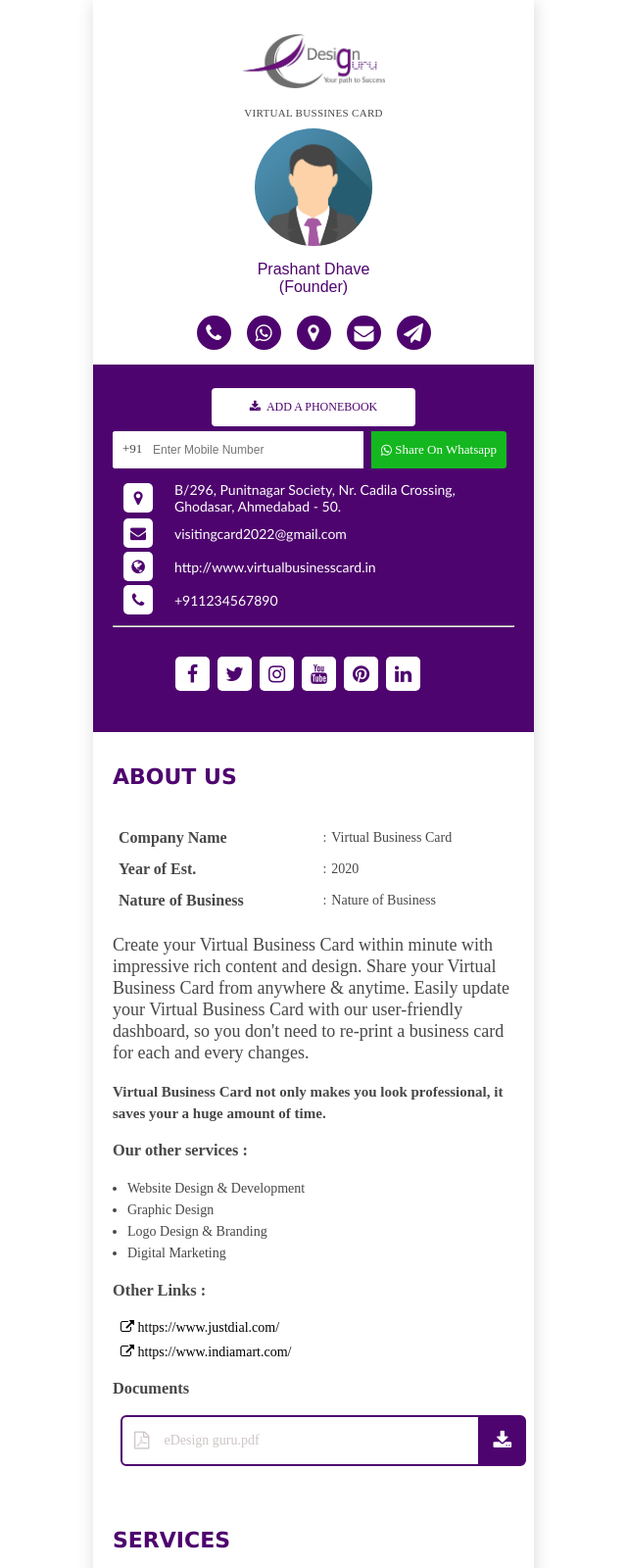
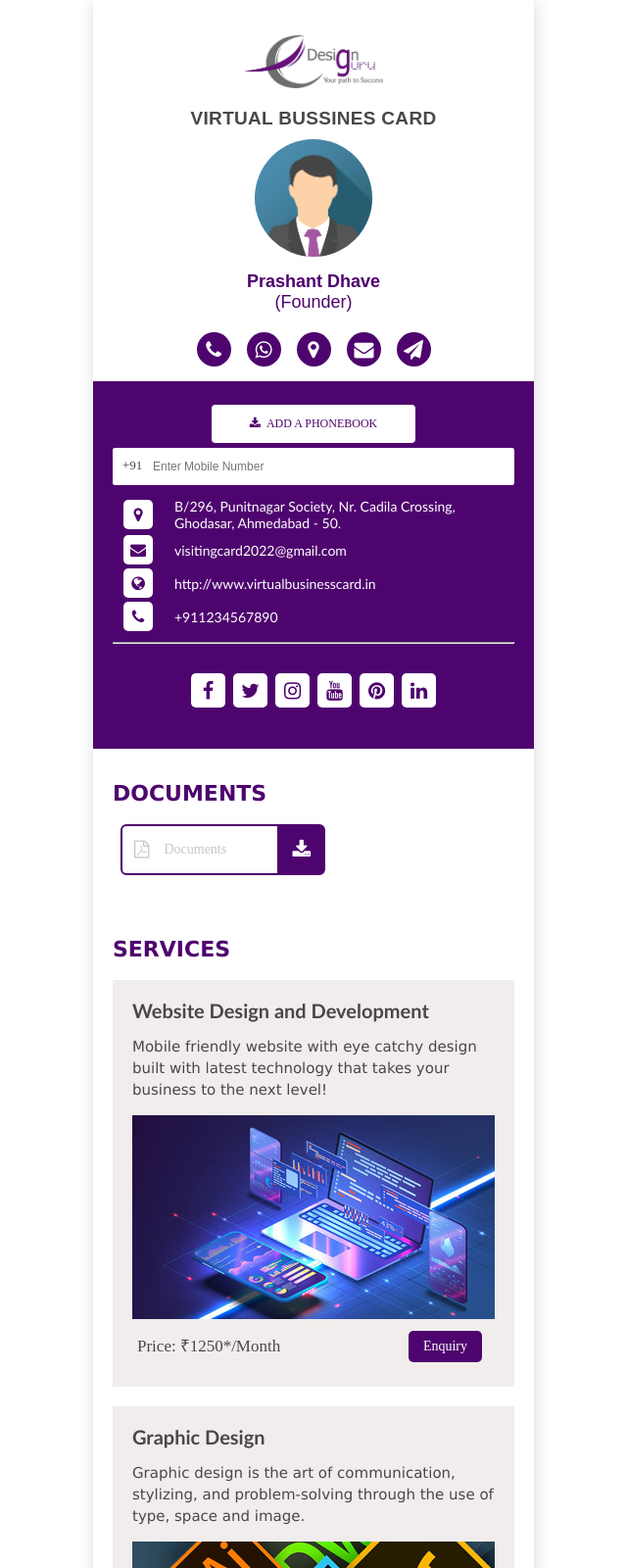
Before and after one commit to varsha0198/VISITING-CARD, a plain HTML site: page index.html in a window 1280 px wide. Shown: the top 1600 px of the page at 98% size, without its empty margins (320-960 px from the left). Drawn offline with Linux system fonts and the light colour scheme.

Commit message:
fourth commit

```diff
--- a/index.html
+++ b/index.html
@@ -3,7 +3,7 @@
 
 <head>
     <title>Visiting Card</title>
-    <meta charset="utf-8">
+    <meta charset="utf-8" content="text/html">
     <meta name="viewport" content="width=device-width, initial-scale=1">
     <link rel="stylesheet" href="https://cdnjs.cloudflare.com/ajax/libs/font-awesome/4.7.0/css/font-awesome.min.css">
     <link rel="stylesheet" href="https://cdnjs.cloudflare.com/ajax/libs/font-awesome/4.7.0/css/font-awesome.min.css">
@@ -19,11 +19,11 @@
                     <img src="./images/edesignguru-logo-purple.jpg" alt="image1">
                 </div>
                 <br>
-                <div class="cardname">Virtual Bussines Card</div>
+                <div class="cardname"><strong> Virtual Bussines Card </strong></div>
                 <div class="image-port">
                     <img src="./images/img_avatar3.png" alt="image-avtar" class="image-md">
                 </div>
-                <div class="card-holder">Prashant Dhave<br>
+                <div class="card-holder"><strong> Prashant Dhave </strong><br>
                     <span>(Founder)</span>
                 </div>
                 <div class="set-button">
@@ -59,18 +59,15 @@
                 <div class="share-number">
                     <div class="input-number">
                         <label>+91</label>
-                        <input placeholder="Enter Mobile Number">
+                        <input type="number" placeholder="Enter Mobile Number">
                     </div>
-                    <a class="whatsapp-btn" href="whatsapp button">
-                        <i class="fa fa-whatsapp"></i>
-                        &nbsp;Share On Whatsapp
-                    </a>
+
                 </div>
                 <table class="table-items">
                     <tbody>
                         <tr>
                             <td>
-                                <a target="_blank" href="https://goo.gl/maps/wFFGBpKRDSPMWHtX6/">
+                                <a target="_blank" href="https://goo.gl/maps/wFFGBpKRDSPMWHtX6/" alt="google map">
                                     <i class="fa fa-map-marker icons-md"></i>
                                 </a>
                             </td>
@@ -151,72 +148,19 @@
                         </a>
                     </li>
 
+
                 </ul>
             </div>
         </div>
 
         <div class="secondpage">
-            <h2 class="secondpage-heading">
-                ABOUT US
-            </h2>
-            <table class="tabledata">
-                <tbody>
-                    <tr>
-                        <td class="company-data">
-                            <h3>Company Name</h3>
-                        </td>
-                        <td>:</td>
-                        <td>Virtual Business Card</td>
-                    </tr>
-                    <tr>
-                        <td class="company-data">
-                            <h3>Year of Est. </h3>
-                        </td>
-                        <td>:</td>
-                        <td>2020</td>
-                    </tr>
-                    <tr>
-                        <td class="company-data">
-                            <h3>Nature of Business</h3>
-                        </td>
-                        <td>:</td>
-                        <td>Nature of Business</td>
-                    </tr>
-                </tbody>
-            </table>
-            <p class="paragraph">Create your Virtual Business Card within minute with impressive rich content and
-                design. Share your
-                Virtual Business Card from anywhere & anytime. Easily update your Virtual Business Card with our
-                user-friendly dashboard, so you don't need to re-print a business card for each and every changes.
-            </p>
-
-            <p><strong>
-                    Virtual Business Card not only makes you look professional, it saves your a huge amount of time.
-                </strong></p>
-            <h3>Our other services :</h3>
-            <ul class="unorderedlist">
-                <li>Website Design &amp; Development</li>
-                <li>Graphic Design</li>
-                <li>Logo Design &amp; Branding</li>
-                <li>Digital Marketing</li>
-            </ul>
-            <div class="other-link">
-                <h3 class="other-link-h3">Other Links :</h3>
-                <a class="other-link-a" target="_blank" href="justdial.com">
-                    <i class="fa fa-external-link"></i>
-                    https://www.justdial.com/
-                </a>
-                <a class="other-link-a" target="_blank" href="indiamart.com">
-                    <i class="fa fa-external-link"></i>
-                    https://www.indiamart.com/
-                </a>
-            </div>
-            <h3>Documents</h3>
+            <h2 class="third-heading">DOCUMENTS </h2>
+            <br>
             <a class="documents" href="eDesign guru.pdf">
                 <div class="pdf-icon">
                     <i class="fa fa-file-pdf-o"></i>
                 </div>
-                <div class="pdf-edesign">eDesign guru.pdf</div>
+                <div class="pdf-edesign">Documents</div>
                 <div class="download-icon">
                     <i class="fa fa-download"></i>
                 </div>
@@ -228,7 +172,8 @@
             <div>
                 <div class="banner">
                     <h3 class="banner-title">Website Design and Development</h3>
-                    <p class="paragraph">Mobile friendly website with eye catchy design built with latest technology that takes your
+                    <p class="paragraph">Mobile friendly website with eye catchy design built with latest technology
+                        that takes your
                         business to the next level!
                     </p>
                     <img src="./images/web-design-and-development.jpg" alt="website design">
@@ -240,7 +185,8 @@
                 </div>
                 <div class="banner">
                     <h3 class="banner-title">Graphic Design</h3>
-                    <p class="paragraph">Graphic design is the art of communication, stylizing, and problem-solving through the use of
+                    <p class="paragraph">Graphic design is the art of communication, stylizing, and problem-solving
+                        through the use of
                         type, space and image.
                     </p>
                     <img src="./images/graphic-design.jpg" alt="graphic design">
@@ -251,7 +197,8 @@
                 </div>
                 <div class="banner">
                     <h3 class="banner-title">Logo Design And Branding</h3>
-                    <p class="paragraph">A Logo is a design symbolizing ones organization. It is a design that is used by an organization
+                    <p class="paragraph">A Logo is a design symbolizing ones organization. It is a design that is used
+                        by an organization
                         for its branding.
                     </p>
                     <img src="./images/logo-design.jpg" alt="logo-design">
@@ -262,7 +209,8 @@
                 </div>
                 <div class="banner">
                     <h3 class="banner-title"> Digital Marketing </h3>
-                    <p class="paragraph">We provide Digital Marketing services like Search Engine Optimization (SEO), Social Media
+                    <p class="paragraph">We provide Digital Marketing services like Search Engine Optimization (SEO),
+                        Social Media
                         Marketing (SMM), and Email Marketing.
                     </p>
                     <img src="./images/digital-marketing.jpg" alt="digital-marketing">
@@ -302,7 +250,7 @@
                         </tr>
                     </tbody>
                 </table>
-                <h3 style="text-align:center;">Account Details</h3>
+                <h3 style="text-align:center;" class="font-style">Account Details</h3>
                 <table class="tabledata">
                     <tbody>
                         <tr>
@@ -343,7 +291,7 @@
                         </tr>
                     </tbody>
                 </table>
-                <h3 style="text-align:center;">QR Codes :</h3>
+                <h3 style="text-align:center;" class="font-style">QR Codes </h3>
                 <div>
                     <h4 class="heading-h4">Paytm:</h4>
                     <img src="./images/paytmQR.png" class="QR-IMAGES" alt="paytm image">
@@ -357,6 +305,20 @@
                     <img src="./images/phonepeQR.png" class="QR-IMAGES" alt="phonepe image">
                 </div>
             </div>
+        </div>
+
+        <div class="thirdpage">
+            <h2 class="third-heading">GALLERY</h2>
+            <div style="padding-top:10px ; padding-bottom:20px">
+                <div class="gallery-box">
+                <img src="./images/gallery1.jpg" class="gallery-img" alt="image1">
+                <img src="./images/gallery2.jpg" class="gallery-img" alt="image2">
+                <img src="./images/gallery3.jpg" class="gallery-img" alt="image3">
+                <img src="./images/gallery4.jpg" class="gallery-img" alt="image4">
+                </div>
+
+            </div>
+
         </div>
 
 
@@ -374,9 +336,9 @@
         </div>
         <div class="thirdpage">
             <h2 class="third-heading">ENQUIRY FORM</h2>
-            <form >
+            <form>
 
-                <input type="email" placeholder="enter email"  class="form-data" >
+                <input type="email" placeholder="enter email" class="form-data">
                 <br>
                 <br>
                 <input type="text" placeholder="enter message" class="form-style">
@@ -387,7 +349,8 @@
         </div>
 
         <div>
-            <P>@ 2022 <a href="http://www.virtualbusinesscard.in/" target="_blank" style="color: black;">www.virtualbusinesscard.in</a></P>
+            <P>@ 2022 <a href="http://www.virtualbusinesscard.in/" target="_blank"
+                    style="color: black;">www.virtualbusinesscard.in</a></P>
         </div>
 
     </section>
--- a/style.css
+++ b/style.css
@@ -35,33 +35,33 @@ body {
 
 .logodata {
     width: 60%;
-    max-width: 500px;
+    max-width: 300px;
     float: left;
-    padding: 5px;
+    text-align: left;
+    padding: 8px;
     position: relative;
     vertical-align: middle;
     text-align: center;
-    height: 30px;
-    padding-bottom: 20px;
+    height: 40px;
 }
 
 .logodata img {
     height: auto;
     max-width: 100%;
     position: absolute;
-
+    top: 0;
     left: 0;
     right: 0;
     bottom: 0;
     margin: auto auto;
-    max-height: 100%;
+    max-height: 95%;
 }
 
 .cardname {
     margin: 1px auto 10px auto;
-    font-size: 11px;
+    font-size: 19px;
     text-transform: uppercase;
-    font-family: latobold;
+    font-family:Arial, Helvetica, sans-serif;
     letter-spacing: 0.3px;
 }
 
@@ -91,7 +91,7 @@ body {
 }
 
 .card-holder {
-    font-size: 16px;
+    font-size: 18px;
     font-family: Arial, Helvetica, sans-serif;
     color: var(--primary-color);
 }
@@ -169,7 +169,7 @@ a {
     position: relative;
     flex: 1;
     overflow: hidden;
-    border-radius: 3px 0 0 3px;
+    border-radius: 3px 3px 3px 3px;
 }
 
 .input-number label {
@@ -230,7 +230,7 @@ a {
     display: inline-block;
     font-family: 'Trebuchet MS', 'Lucida Sans Unicode', 'Lucida Grande', 'Lucida Sans', Arial, sans-serif;
     text-align: left;
-    float : left;
+    float: left;
 }
 
 .share-btn .firstpage-md {
@@ -244,7 +244,8 @@ a {
 .share-btn {
     list-style: none;
     display: flex;
-
+    flex-wrap: wrap;
+    justify-content: center;
     padding: 0 60px;
     margin: 0;
 }
@@ -279,12 +280,14 @@ a {
     width: 35px;
     border-radius: 5px;
 }
-.share-btn li{
+
+.share-btn li {
     padding: 4px;
     list-style: none;
 
 }
-.secondpage{
+
+.secondpage {
     text-align: left;
     padding: 20px;
     margin-top: 15px;
@@ -296,7 +299,7 @@ a {
     word-wrap: break-word;
 }
 
-.secondpage-heading{
+.secondpage-heading {
     color: var(--primary-color);
     margin: 0 0 20px 0;
     display: inline-block;
@@ -306,63 +309,59 @@ a {
     font-family: Verdana, Geneva, Tahoma, sans-serif;
 
 }
-.tabledata{
+
+.tabledata {
     font-size: 14px;
     margin-top: 15px;
     border-collapse: separate;
     border-spacing: 0 0px;
     width: 100%;
 }
-.tabledata .company-data{
+
+.tabledata .company-data {
     text-align: left;
     min-width: 140px;
     vertical-align: top;
 }
-.tabledata h3{
-    font-size: 16px;
+.tabledata h3 {
+    font-size: 15px;
     line-height: 1;
     padding-left: 5px;
     margin: 7PX 0;
 }
-.unorderedlist{
-    list-style-type: disc;
-    padding-left:15px ;
-}
-.other-link .other-link-a{
-    display: block;
-    line-height: 20px;
-    margin-bottom: 5px;
-    word-break: break-all;
-    color: var(--black-color);
-}
-.documents{
+.documents {
     display: inline-flex;
     align-items: center;
     justify-content: space-between;
-    width: 100%;
+    width: 50%;
     border: 2px solid var(--primary-color);
     border-radius: 6px;
     margin-bottom: 10px;
     color: var(--text-gray);
-}.pdf-icon{
+}
+
+.pdf-icon {
     padding: 12px;
     padding-right: 5px;
     font-size: 18px;
 }
-.documents .pdf-edesign{
+
+.documents .pdf-edesign {
     padding: 10px;
     flex: 1;
     white-space: nowrap;
     overflow: hidden;
 }
-.download-icon{
+
+.download-icon {
     font-size: 20px;
     padding: 13px;
     border-left: 2px solid var(--primary-color);
     color: var(--white-color);
     background-color: var(--primary-color);
 }
-.thirdpage{
+
+.thirdpage {
     text-align: left;
     padding: 20px;
     margin-top: 15px;
@@ -373,22 +372,25 @@ a {
     overflow: hidden;
     word-wrap: break-word;
 }
-.third-heading{
+
+.third-heading {
     color: var(--primary-color);
     margin: 0 0 20px 0;
     display: inline-block;
     font-size: 22px;
     font-family: Verdana, Geneva, Tahoma, sans-serif;
 }
-.banner{
+
+.banner {
     text-align: left;
-    background-color: var(--text-gray);
+    background-color: rgb(241, 237, 237);
     padding: 20px;
     max-width: 100%;
     margin: 0 auto;
     margin-bottom: 20px;
 }
-.banner .banner-title{
+
+.banner .banner-title {
     font-size: 20px;
     text-align: left;
     margin: 0;
@@ -396,61 +398,83 @@ a {
     margin-bottom: 15px;
     font-family: 'Trebuchet MS', 'Lucida Sans Unicode', 'Lucida Grande', 'Lucida Sans', Arial, sans-serif;
 }
-.banner img{
+
+.banner img {
     width: 100%;
     height: auto;
 }
-.enquiry-part{
+
+.enquiry-part {
     display: flex;
     justify-content: space-between;
     align-items: center;
     padding: 5px;
 }
-.price-details{
-    font-size: 18px;
+
+.price-section {
+    font-size: 13px;
     color: var(--black-color);
 }
-.enquiry-btn{
+.price-details{
+    font-size: 17px;
+}
+.enquiry-btn {
     padding: 5px 15px;
     color: var(--white-color);
     font-size: 14px;
     background-color: var(--primary-color);
     border-radius: 5px;
 }
-p{
-    font-size: 15px;
+.font-style{
+    font-size: 20px;
 }
-.QR-IMAGES{
+.QR-IMAGES {
     max-width: 200px;
     align-items: center;
     text-align: center;
     margin-left: 100px;
     height: 200px;
 }
-.paragraph{
+.heading-h4{
+    font-size: 19px;
+}
+.gallery-img{
+    width: 100%;
+    height: 200px;
+    width: 200px;
 
-    font-size: 18px;
+    border-radius: 10px;
+    cursor: pointer;
+    transition: 1s;
 }
-.form-data{
+.gallery-box img:hover {
+    transform: scale(1.2);
+  }
+
+.paragraph {
+    font-family: Verdana, Geneva, Tahoma, sans-serif;
+    font-size: 15px;
+}
+
+.form-data {
     width: 95%;
     padding: 7px;
     color: var(--primary-color);
     border: 2px solid var(--black-color);
     border-radius: 5px;
 }
-.form-style{
+
+.form-style {
     width: 95%;
     padding: 5px 10px 50px 10px;
     color: var(--primary-color);
     border: 2px solid var(--black-color);
     border-radius: 5px;
 }
-.form-box{
+
+.form-box {
     background-color: var(--primary-color);
     color: var(--white-color);
     padding: 10px;
     border-radius: 5px;
 }
-.heading-h4{
-    font-size: 20px;
-}
```
